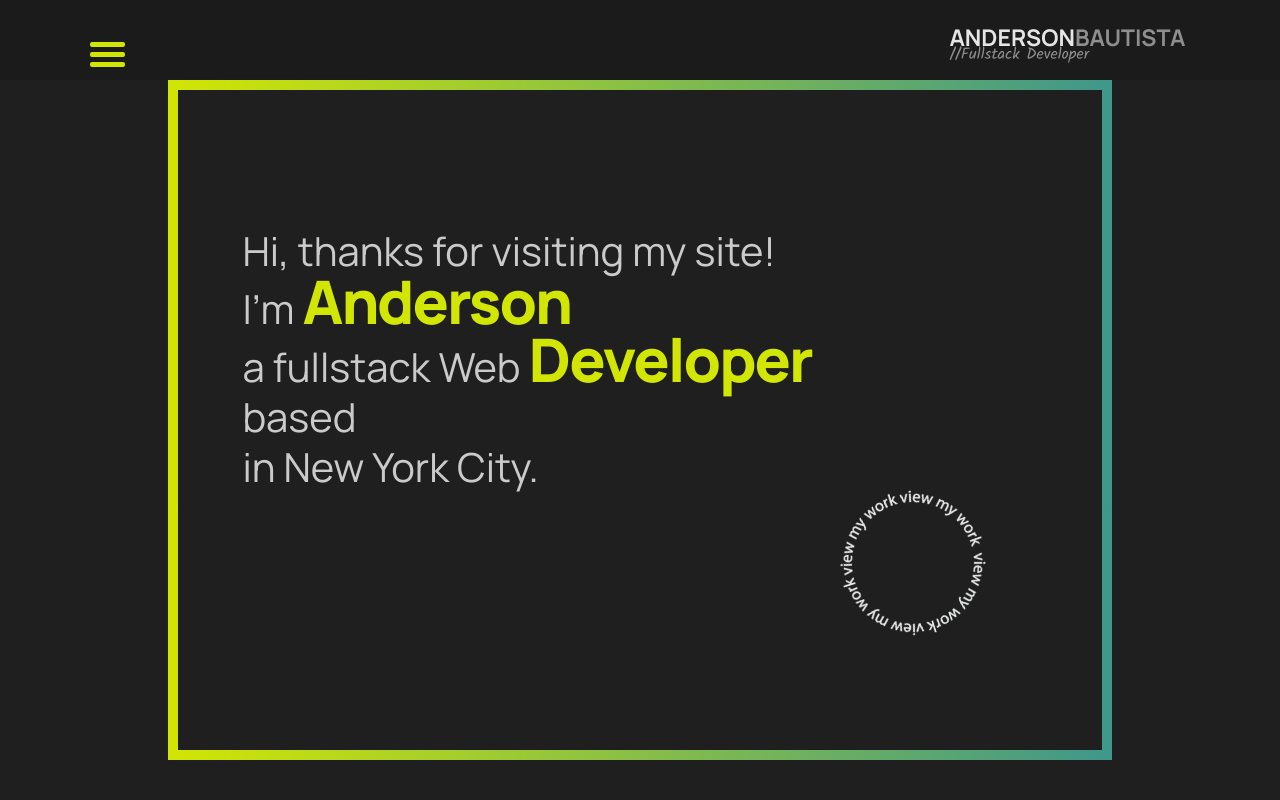
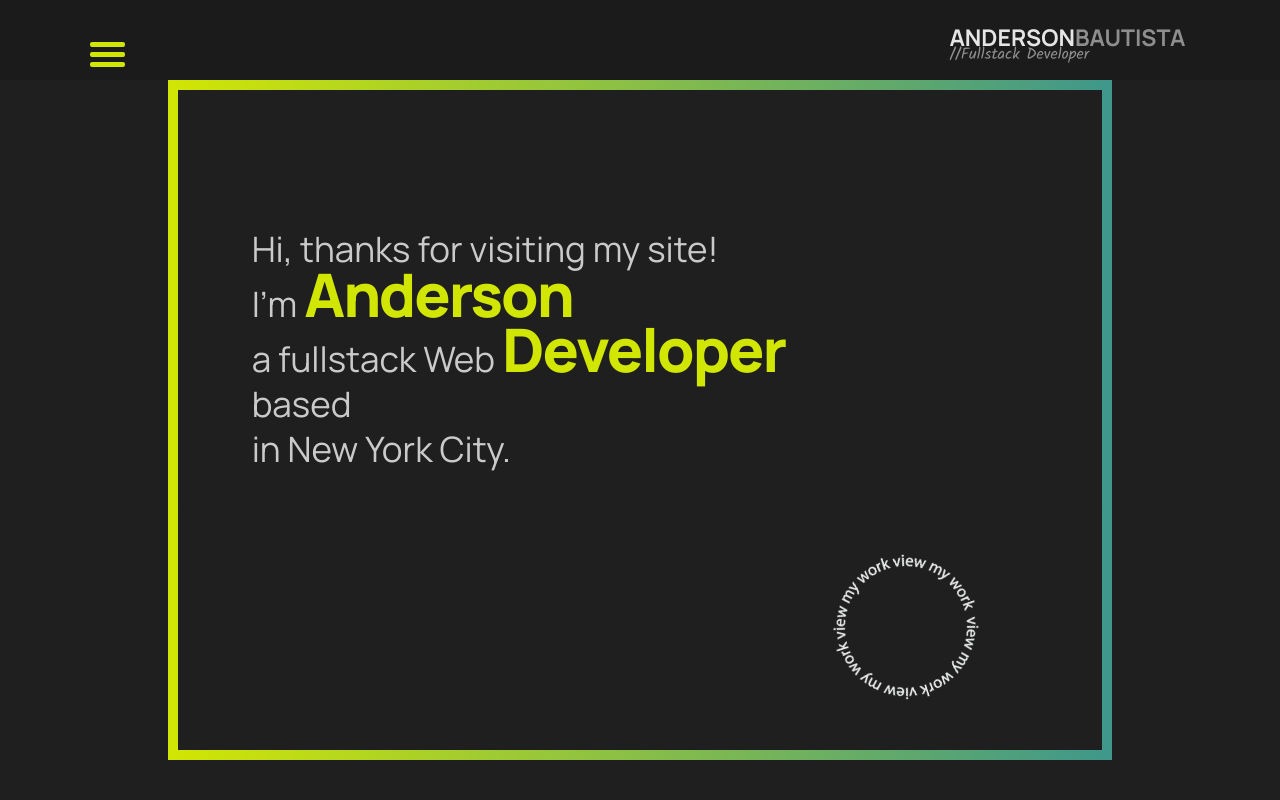
Before and after one commit to AndersBau/portfolio, a React (Create React App) app: page / in a window 1280 px wide. Shown: the top 800 px of the page. Built offline with nearby package versions, Linux system fonts and the light colour scheme.

Commit message:
homepage text fix

```diff
--- a/public/index.html
+++ b/public/index.html
@@ -3,7 +3,7 @@
   <head>
     <meta charset="utf-8" />
     <link rel="icon" href="%PUBLIC_URL%/favicon.ico" />
-    <meta name="viewport" content="width=device-width, initial-scale=1" />
+    <meta name="viewport" content="width=device-width" />
     <meta name="theme-color" content="#000000" />
     <meta
       name="description"
--- a/src/sass/abstracts/_mixins.scss
+++ b/src/sass/abstracts/_mixins.scss
@@ -130,7 +130,7 @@ MOBILE FIRST
         @media (min-width: 321px) { @content };
     }
     @if $breakpoint == phone {
-        @media (min-width: 375px) { @content };
+        @media (min-width: 480px) { @content };
     }
     @if $breakpoint == tab-port {
         @media (min-width: 600px) { @content };
--- a/src/sass/base/_typography.scss
+++ b/src/sass/base/_typography.scss
@@ -27,7 +27,7 @@
         padding: 0 8%;
     }
     @include respond(tab-land) {
-        padding: 0 7%;
+        padding-top: 7%;
     }
 }
 .mainBox-note {
@@ -39,7 +39,8 @@
 .mainBox-intro {
     font-weight: 400;
     color:$color-light;
-    font-size: 2rem;
+    font-size: 3rem;
+    line-height: 3.5rem;
     @include respond(phone) {
         font-size: 2.7rem;
         line-height: 3.5rem;
@@ -49,8 +50,8 @@
         line-height: 4.5rem;
     }
     @include respond(tab-land) {
-        font-size: 4rem;
-        line-height: 5rem;
+        font-size: 3.5rem;
+        line-height: 4.5rem;
     }
     @include respond(big-desktop) {
         font-size: 5.5rem;
@@ -59,7 +60,7 @@
     span {
         color: $color-primary;
         font-weight: 800;
-        font-size: 3.1rem;
+        font-size: 3.8rem;
         letter-spacing: -.2rem;
         @include respond(phone) {
             font-size: 3.9rem;
@@ -79,13 +80,12 @@
 .mainBox-down {
     display: flex;
     justify-content: flex-end;
-    margin: 0 10%;
+    padding: 40% 10% 0 0;
     @include respond(tab-port) {
-        padding-top: 4%;
+        padding: 15% 10% 0 0;
     }
     @include respond(big-desktop) {
-        padding-top: 8%;
-        padding-right: 2%;
+        padding: 8% 5% 0 0;
     }
 }
 
```
Also changed, not shown: src/components/navbar.css (deleted).
